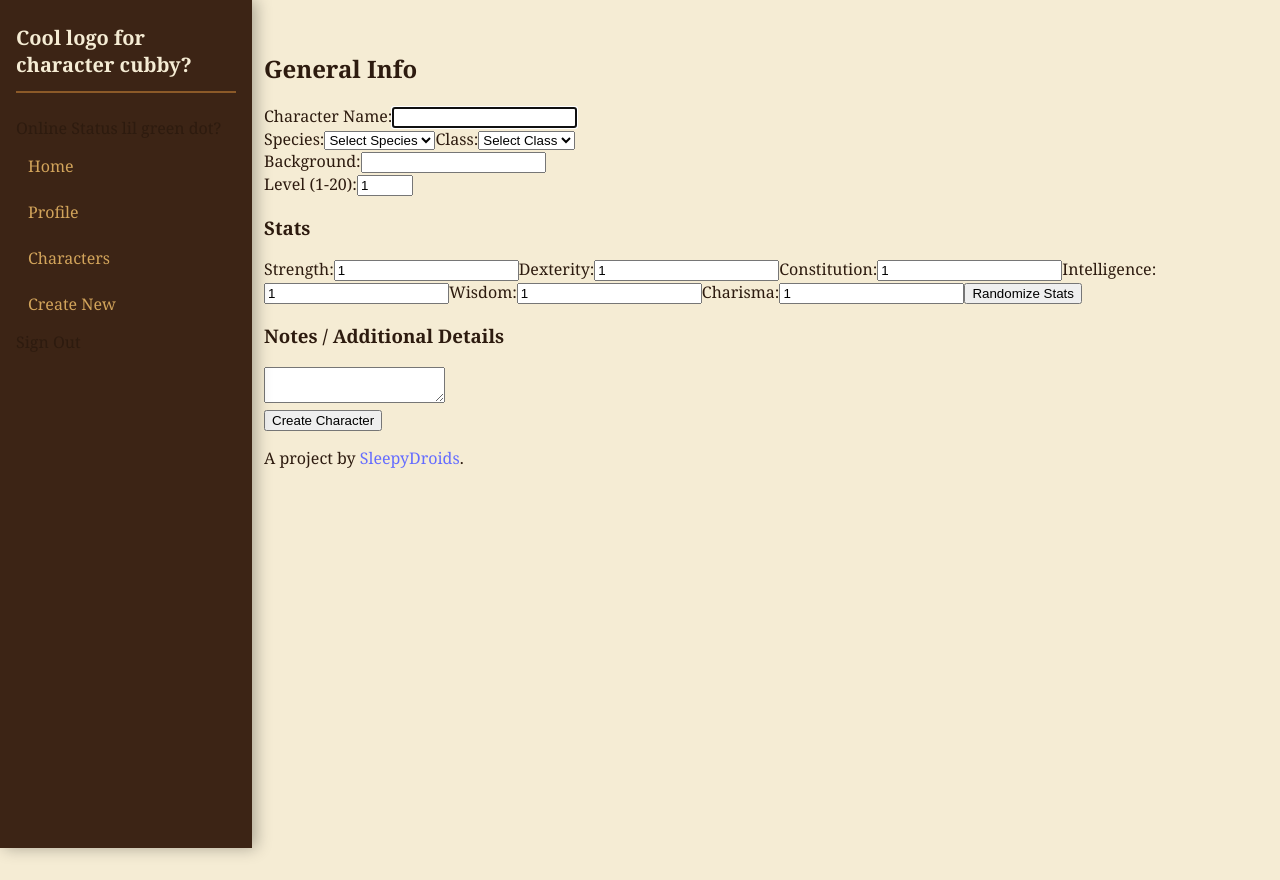
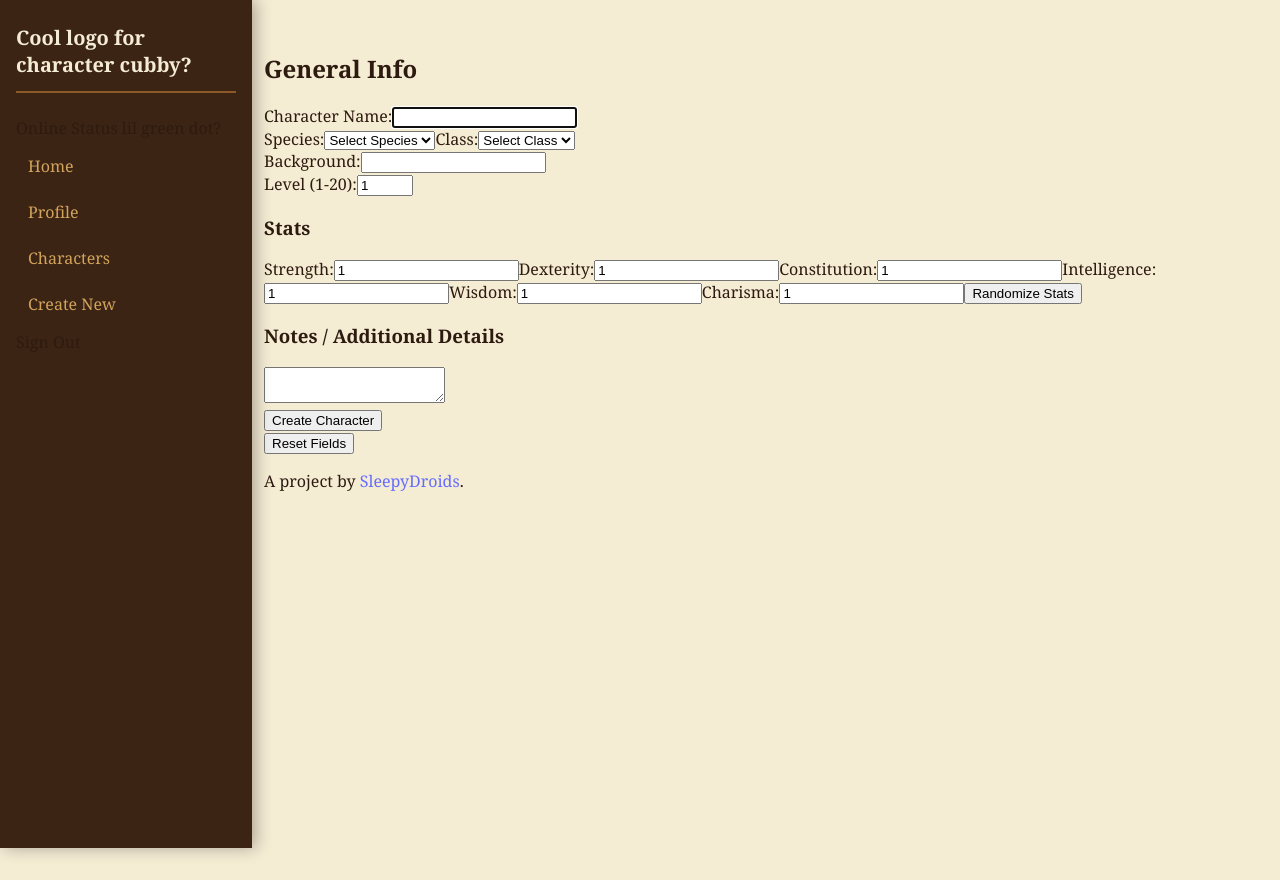
Before and after one commit to SleepyDroids/capstone_325, a React app in the folder frontend/: page /characters/new in a window 1280 px wide. Built offline with nearby package versions, Linux system fonts and the light colour scheme; no server answers; the HTML template or start-up script is replaced by a standard one.

Commit message:
added a clear button to clear input fields and clear out localStorage to reflect the emptied fields to the user

```diff
--- /dev/null
+++ b/frontend/src/components/forms/ClearButton.jsx
@@ -0,0 +1,7 @@
+export default function ClearButton({ clearInputs }) {
+  return (
+    <div className="form-submit">
+      <button type="button" className="formBtn" onClick={clearInputs}>Reset Fields</button>
+    </div>
+  );
+}
--- a/frontend/src/components/forms/SubmitButton.jsx
+++ b/frontend/src/components/forms/SubmitButton.jsx
@@ -1,7 +1,7 @@
 export default function SubmitButton() {
   return (
     <div className="form-submit">
-      <button className="submitBtn">Create Character</button>
+      <button className="formBtn">Create Character</button>
     </div>
   );
 }
--- a/frontend/src/pages/CharacterForm.jsx
+++ b/frontend/src/pages/CharacterForm.jsx
@@ -6,23 +6,9 @@ import NewBaseInfoForm from "../components/forms/NewBaseInfoForm.jsx";
 import NewStatsInfoForm from "../components/forms/NewStatsInfoForm.jsx";
 import NewNotesInfoForm from "../components/forms/NewNotesInfoForm.jsx";
 import SubmitButton from "../components/forms/SubmitButton.jsx";
-
-// const characterBaseStorage = JSON.parse(
-//   localStorage.getItem("characterCubbyBase") || "{}"
-// );
-
-// const characterStatsStorage = JSON.parse(
-//   localStorage.getItem("characterCubbyStats") || "{}"
-// );
-
-// const characterNotesStorage = JSON.parse(
-//   localStorage.getItem("characterCubbyNotes") || "{}"
-// );
-
-// console.log(localStorage)
+import ClearButton from "../components/forms/ClearButton.jsx";
 
 export default function CharacterForm() {
-
   const initialBase = {
     name: "",
     race: "",
@@ -49,16 +35,19 @@ export default function CharacterForm() {
   const draftCharacter = {
     ...initialBase,
     ...initialStats,
-    ...initialNotes
-  }
+    ...initialNotes,
+  };
 
   // on first time load of page or if a character was submitted, there needs to be base data inside of localStorage
   // for useState to have default values to draw from otherwise the data returns back undefined and breaks the form
-const characterStorage = JSON.parse(
-  localStorage.getItem("characterCubby") || JSON.stringify(draftCharacter)
-);
+  const characterStorage = JSON.parse(
+    // localStorage stores all data as strings, therefore it needs to be parsed back as an object
+    // in this instance, the draftCharacter object has to be turned into a string first before it can be reverted back to its original state
+    // and therefore be readable data to the state variables
+    localStorage.getItem("characterCubby") || JSON.stringify(draftCharacter)
+  );
 
-  console.log(characterStorage)
+  console.log(characterStorage);
 
   const [baseInfo, setBaseInfo] = useState(characterStorage);
   const [statsInfo, setStatsInfo] = useState(characterStorage);
@@ -66,7 +55,7 @@ const characterStorage = JSON.parse(
   // const [draftBaseValues, setDraftBaseValues] = useState({});
   // const [draftStatsValues, setDraftStatsValues] = useState({});
   // const [draftNotesValues, setDraftNotesValues] = useState({});
-  const [draftValues, setDraftValues] = useState(characterStorage)
+  const [draftValues, setDraftValues] = useState(characterStorage);
 
   function inputBaseInfo(inputs) {
     setBaseInfo((prev) => {
@@ -107,8 +96,6 @@ const characterStorage = JSON.parse(
     // );
   }, [draftValues]);
 
-  console.log(draftValues)
-
   async function handleNewSubmit(e) {
     e.preventDefault();
     const character = {
@@ -148,6 +135,13 @@ const characterStorage = JSON.parse(
     // after a user submits a character, clear out that character's draft so it doesn't populate the form again when they go to make another character
   }
 
+  function clearInputs() {
+    setBaseInfo(initialBase);
+    setStatsInfo(initialStats);
+    setNotesInfo(initialNotes);
+    localStorage.removeItem("characterCubby");
+  }
+
   return (
     <div className="form-container">
       <form onSubmit={handleNewSubmit}>
@@ -164,6 +158,7 @@ const characterStorage = JSON.parse(
         />
 
         <SubmitButton />
+        <ClearButton clearInputs={clearInputs} />
       </form>
     </div>
   );
```
